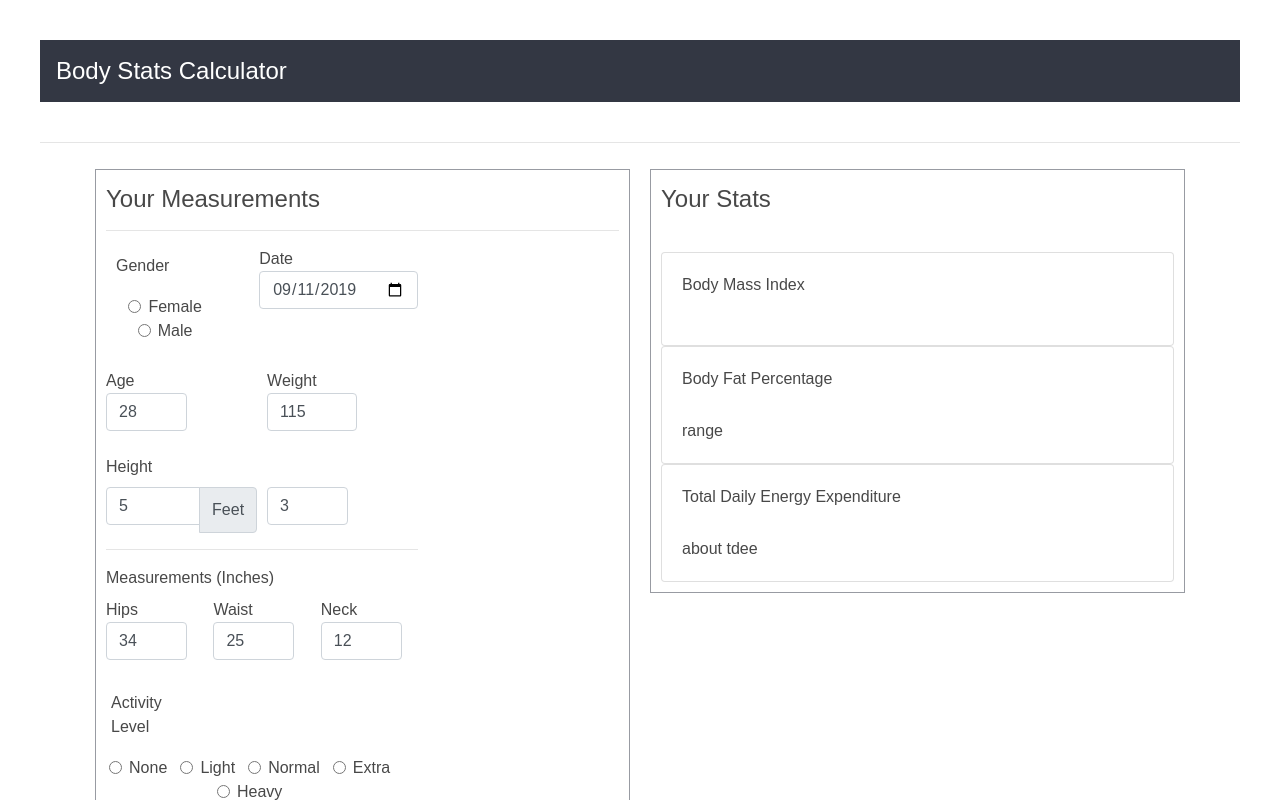
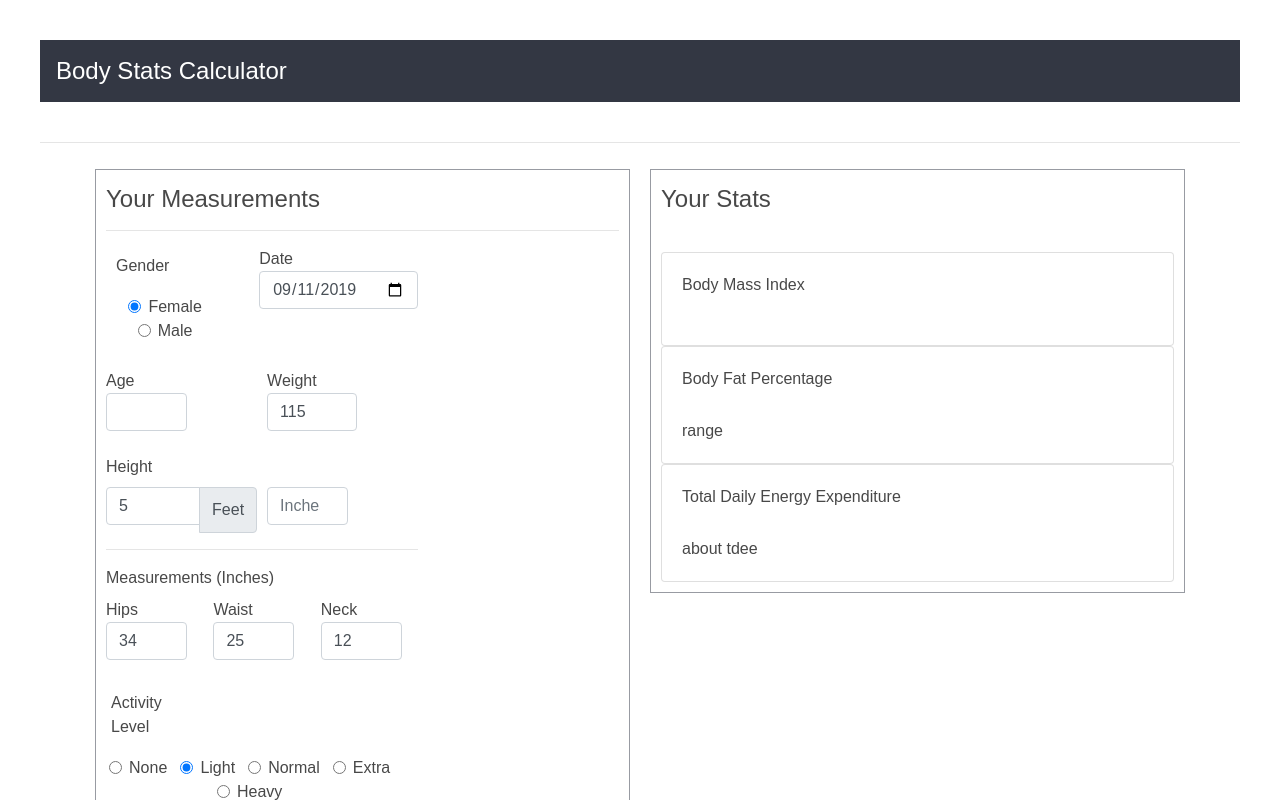
Before and after one commit to kkote/BfCalc-React, a React (Create React App) app: page / in a window 1280 px wide. Shown: the top 800 px of the page. Built offline with nearby package versions, Linux system fonts and the light colour scheme; no server answers.

Commit message:
Test Form Defaults From API

```diff
--- a/src/App.js
+++ b/src/App.js
@@ -2,9 +2,9 @@ import React from 'react';
 import './App.css';
 import Header from "./components/header";
 import CalcForm from "./components/form";
+import Table from "./components/table";
+{/*import Footer from "./components/footer";
 
-{/*import Footer from "./components/footer";
-import Table from "./components/table";
 import Login from "./components/login";
 import Chart from "./components/chart";
 import MyForm from "./components/exampleform"; */}
@@ -24,7 +24,7 @@ class App extends React.Component {
           }
         ],
       error: "",
-      data: [
+      list: [
         {
           'id': 1,
           'date': 'MonthYear',
@@ -47,10 +47,11 @@ class App extends React.Component {
     }
 
     fetch(`https://8qkziweyo4.execute-api.us-west-2.amazonaws.com/dev/api/user/stats`).then(handleErrors).then(res => res.json()).then(result => {
-      console.log(result)
+      // console.log(result);
+      // console.log(result[0]);
 
       var resulttext = result.items;
-      this.setState({data: result, isLoaded: true, error: ""});
+      this.setState({list: result, isLoaded: true, error: ""});
     }, error => {
       this.setState({error: "Please input valid search..."});
     });
@@ -75,22 +76,21 @@ class App extends React.Component {
         <br></br>
         <div className='main'>
           <hr />
-          <CalcForm />
+          <CalcForm
+          prevForm={this.state.list}
+           />
           <hr />
           <br></br>
+          <Table
+            statlist={this.state.list} />
          {/*} <Stats
             bmi={data[0].bmi}
             bf={stat[0].bf}
             tdee={stat[0].tdee}
-          /> /*}
-          <hr />
-          <Table
-            statlist={this.state.data}
           />
-
-          { /*}
           <Chart />
     <Footer />  */}
+
         </div>
       </div>
     );
--- a/src/components/form.js
+++ b/src/components/form.js
@@ -7,21 +7,48 @@ import { InputGroup, InputGroupText, InputGroupAddon} from 'reactstrap';
 class CalcForm extends React.Component {
   constructor() {
     super();
-    this.state = {};
+    this.state = {
+      form:""
+    };
     this.handleSubmit = this.handleSubmit.bind(this);
   }
 
+
+
+  setFormData() {
+    const lastEntry = this.props.prevForm[0];
+    console.log(lastEntry);
+    const form = "form";
+
+    this.setState(
+      {
+        form: lastEntry
+      }
+    );
+  }
+
+
+  componentDidUpdate(prevProps, prevState) {
+    if (this.props.prevForm !== prevProps.prevForm) {
+      this.setFormData();
+    }
+  }
+
   handleSubmit(event) {
-    event.preventDefault();
+
+
     const data = new FormData(event.target);
 
     const dataObj = Object.fromEntries(data);
+    console.log(dataObj);
     const stringdata = JSON.stringify(dataObj, null, 2);
+    console.log(stringdata);
 
     this.setState({
       res: stringdata,
       data: dataObj
     });
+    event.preventDefault();
 
     // fetch('/api/form-submit-url', {
     //   method: 'POST',
@@ -31,6 +58,32 @@ class CalcForm extends React.Component {
 
 
   render() {
+
+    const {gender, date, age, weight, feet, inches, hips, waist, neck, activity} = this.state.form;
+
+    const ActivityGroup = (props) => (
+      <FormGroup check>
+                  <Label htmlFor={props.htmlFor} check>
+                    <Input id={props.id} name="activity" type="radio" value={props.value} required />{' '}
+                    {props.title}</Label>
+      </FormGroup>
+    );
+
+
+
+    const HeightGroup = (props) => (
+      <Col className="heightRow">
+      <Label htmlFor={props.htmlFor}>
+        <Input id={props.id} name={props.name} type="number" defaultValue={props.default} placeholder='Inches' min={props.min} max={props.max} required />
+       {/*} <span className="heightSpan">Inches</span> */}
+      </Label>
+    </Col>
+    );
+
+
+
+
+
 
     return (
       <Container className="calcAndStat">
@@ -49,7 +102,7 @@ class CalcForm extends React.Component {
 
                   <FormGroup check>
                     <Label check>
-                      <Input id="female" name="gender" type="radio" value={'female'} />{' '}
+                      <Input id="female" name="gender" type="radio" value={'female'} defaultChecked />{' '}
                       Female
                     </Label>
                   </FormGroup>
@@ -73,10 +126,18 @@ class CalcForm extends React.Component {
 
             <Row form>
 
-           <Col>
+          {/*} <Col>
                 <FormGroup className="inputRow basicsRow ">
                   <Label htmlFor="age"> Age
                     <Input id="age" name="age" type="number" defaultValue="28" min="18" max="99" required />
+                  </Label>
+                </FormGroup>
+              </Col>  */}
+
+              <Col>
+                <FormGroup className="inputRow basicsRow ">
+                  <Label htmlFor="age"> Age
+                    <Input id="age" name="age" type="number" defaultValue={age}  min="18" max="99" required />
                   </Label>
                 </FormGroup>
               </Col>
@@ -108,18 +169,23 @@ class CalcForm extends React.Component {
 
                 </Col>
 
-                <Col className="heightRow">
+                <HeightGroup
+                htmlFor="inches" id="inches" name="inches"
+                min="0" max="11" default={this.state.form.inches}/>
+
+               {/*} <Col className="heightRow">
                   <Label htmlFor="inches">
                     <Input id="inches" name="inches" type="number" defaultValue="3" placeholder='Inches' min="0" max="11" required />
-                   {/*} <span className="heightSpan">Inches</span> */}
+                   {/*} <span className="heightSpan">Inches</span>
                   </Label>
-                </Col>
+                </Col>  */}
 
               </Row>
 
             </FormGroup>
 
           <hr></hr>
+
 
             <FormGroup >
               <Label htmlFor="measurements" className="fieldBold">
@@ -147,20 +213,23 @@ class CalcForm extends React.Component {
               </Row>
             </FormGroup>
 
-
             <Row form>
               <FormGroup tag="fieldset" row>
                 <legend className="col-form-label col-sm-2">Activity Level</legend>
 
-                <FormGroup check>
-                  <Label htmlFor="none" check>
-                    <Input id="none" name="activity" type="radio" value="1.2" required />{' '}
-                    None</Label>
-                </FormGroup>
+
+                  <ActivityGroup
+                    id="none"
+                    htmlFor="none"
+                    title="None"
+                    value= "1.2"
+                    type="radio"
+                    name="activity"
+                    />
 
                 <FormGroup check>
                   <Label htmlFor="light" check>
-                    <Input id="light" name="activity" type="radio" value="1.375" required />{' '}
+                    <Input id="light" name="activity" type="radio" value="1.375" defaultChecked required />{' '}
                     Light</Label>
                 </FormGroup>
 
```
Also changed, not shown: src/components/statDisplay.js (+0 -47 lines).
